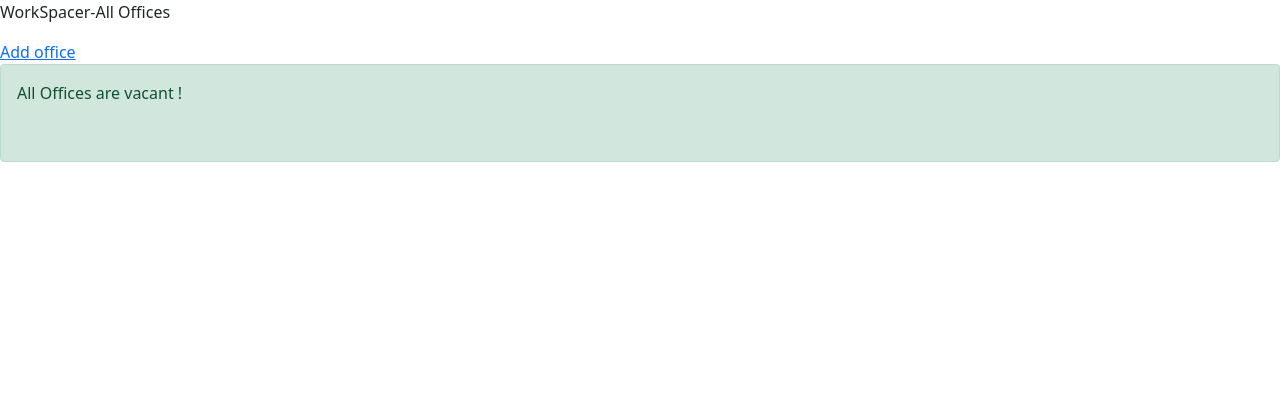
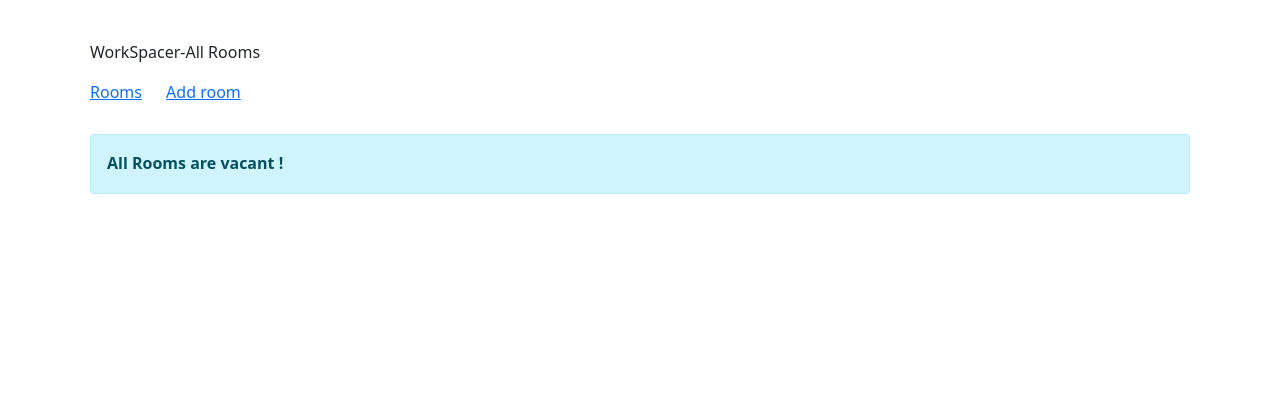
Before and after one commit to leszekgrechowicz/workspace_booking_app, a Django app: page / in a window 1280 px wide. Shown: the top 420 px of the page. Run offline with Django 3.2, Linux system fonts and the light colour scheme; data that the repository does not hold is empty.

Commit message:
Add delete room functionality and some css styling

```diff
--- a/workspace_booking/forms.py
+++ b/workspace_booking/forms.py
@@ -15,10 +15,11 @@ class AddRoomForm(forms.Form):
                                              widget=forms.widgets.CheckboxInput())
 
     def clean_room_name(self, *args, **kwargs):
+
         room_name = self.cleaned_data.get("room_name")
 
         try:
-            Office.objects.get(room_name=room_name)
+            Office.objects.get(room_name__iexact=room_name)
 
         except ObjectDoesNotExist:
             return room_name
--- /dev/null
+++ b/workspace_booking/static/css/show_rooms.css
@@ -0,0 +1,10 @@
+.room {
+    display: flex;
+    margin: 30px auto;
+}
+
+.room-links {
+    display: flex;
+    flex-direction: column;
+    margin-left: 50px;
+}
--- /dev/null
+++ b/workspace_booking/static/css/styles.css
@@ -0,0 +1,18 @@
+body {
+    max-width: 1100px;
+    margin: 40px auto;
+}
+
+.nav-bar {
+    margin-bottom: 20px;
+}
+
+.nav-links a {
+    margin-right: 20px;
+
+}
+
+.alert {
+    height: 60px;
+    margin-top: 30px;
+}
--- a/workspace_booking/templates/base.html
+++ b/workspace_booking/templates/base.html
@@ -5,6 +5,7 @@
     <meta charset="UTF-8">
     <link href="https://cdn.jsdelivr.net/npm/bootstrap@5.1.1/dist/css/bootstrap.min.css" rel="stylesheet"
           integrity="sha384-F3w7mX95PdgyTmZZMECAngseQB83DfGTowi0iMjiWaeVhAn4FJkqJByhZMI3AhiU" crossorigin="anonymous">
+    <link rel="stylesheet" href="{% static 'css/styles.css' %}">
 
     {% block head %}
 
@@ -12,32 +13,60 @@
     <title>{{ title }}</title>
 
 </head>
+
+<body>
 <header>
     <div class="nav-bar">
         <p class="logo">Work<span class="span-logo1">Spacer</span><span class="span-logo2">-{{ title }}</span></p>
         <div class="nav-links">
-            <a href="{% url 'add-office' %}">Add office</a>
+            <a href="{% url 'offices' %}">Rooms</a>
+            <a href="{% url 'add-office' %}">Add room</a>
+
 
         </div>
     </div>
 </header>
-<body>
+
 {% if messages %}
-<div class="alert alert-success ">
-    {% for message in messages %}
-    <p>{{ message }}</p><br>
-    {% endfor %}
+{% for message in messages %}
+
+<div{% if message.tags %} class="{{ message.tags }}"{% endif %}>
+    <p><strong>{{ message }}</strong></p>
 
 </div>
+{% endfor %}
+
+
 {% endif %}
+
+
+{% if form.errors %}
+{% for field in form %}
+{% for error in field.errors %}
+<div class="alert alert-danger">
+    <strong>{{ error|escape }}</strong>
+</div>
+{% endfor %}
+{% endfor %}
+{% for error in form.non_field_errors %}
+<div class="alert alert-danger">
+    <strong>{{ error|escape }}</strong>
+</div>
+{% endfor %}
+{% endif %}
+
 {% block content %}
 {% endblock content %}
-</body>
+
 <footer class="page-footer font-small pt-4 fixed-bottom">
-   <div class="p-4 bg-secondary text-white text-center">© <script>
+    <div class="p-4 bg-secondary text-white text-center">©
+        <script>
             document.write(new Date().getFullYear());
-          </script> Copyright: Leszek Grechowicz
-      <a href="https://github.com/leszekgrechowicz"> GitHub</a>
+        </script>
+        Copyright: Leszek Grechowicz
+        <a href="https://github.com/leszekgrechowicz"> GitHub</a>
     </div>
 </footer>
+</body>
+
 </html>
--- a/workspace_booking/templates/offices_available.html
+++ b/workspace_booking/templates/offices_available.html
@@ -1,12 +1,31 @@
 {% extends 'base.html' %}
+
+{% block head %}
+{% load static %}
+<link rel="stylesheet" href="{% static 'css/show_rooms.css' %}">
+
+{% endblock head %}
 
 {% block content %}
 
 {% if offices %}
-<h2>List of offices available: </h2>
+<h2>List of rooms available: </h2>
 {% for office in offices %}
-<a href="{% url 'room-details' pk=office.id %}"><p>{{office.room_name}}</p></a>
-
+<div class="room">
+    <div>
+        <a href="{% url 'room-details' pk=office.id %}"><p>{{office.room_name}}</p></a>
+        <p>Room capacity: {{ office.room_capacity }}</p>
+        <p>Projector: {% if office.projector_available is False %}
+                        Not
+                        {% endif %}
+                         Available</p>
+    </div>
+    <div class="room-links">
+        <a href="{% url 'edit-room' pk=office.id %}">Edit</a>
+        <a methods="POST" href="{% url 'delete-room' pk=office.id %}">Delete</a>
+        <a href="{% url 'book-room' pk=office.id %}">Book</a>
+    </div>
+</div>
 {% endfor %}
 
 {% endif %}
--- a/workspace_booking/urls.py
+++ b/workspace_booking/urls.py
@@ -5,4 +5,7 @@ urlpatterns = [
     path('', views.view_rooms, name='offices'),
     path('add-room/', views.AddRoom.as_view(), name='add-office'),
     path('room-details/<int:pk>', views.room_details, name='room-details'),
+    path('edit-room/<int:pk>', views.EditRoomView.as_view(), name='edit-room'),
+    path('delete-room/<int:pk>', views.delete_room, name='delete-room'),
+    path('book-room/<int:pk>', views.book_room, name='book-room'),
 ]
--- a/workspace_booking/views.py
+++ b/workspace_booking/views.py
@@ -1,34 +1,31 @@
 from django.shortcuts import render
-from django.views.generic import TemplateView
+from django.views.generic import FormView
 from .models import Office
 from .forms import AddRoomForm
 from django.contrib import messages
 from django.shortcuts import redirect
 
 
-# Create your views here.
-
-
 def view_rooms(request):
     """Displaying all rooms available"""
 
-    title = "All Offices"
+    title = "All Rooms"
 
-    rooms = Office.objects.all()
+    rooms = Office.objects.all().order_by('room_capacity')
     if not rooms:
-        messages.info(request, 'All Offices are vacant !')
+        messages.info(request, 'All Rooms are vacant !')
 
     return render(request, 'offices_available.html', {'offices': rooms, 'title': title})
 
 
-class AddRoom(TemplateView):
-    """Adding an Office to database"""
+class AddRoom(FormView):
+    """Adding an Office to the database"""
 
-    title = "Add Office"
+    title = "Add Room"
 
     def get(self, request):
         form = AddRoomForm()
-        return render(request, 'add_room.html', {'form': form})
+        return render(request, 'add_room.html', {'title': self.title, 'form': form})
 
     def post(self, request):
         form = AddRoomForm(request.POST or None)
@@ -51,3 +48,25 @@ def room_details(request, pk):
     title = "Room details"
 
     room = Office.object.get(id=pk)
+
+
+# TODO: Implement edit_room
+class EditRoomView(FormView):
+
+    def get(self, request, pk):
+        pass
+
+
+# TODO: Implement delete_room
+def delete_room(request, pk):
+    """Delete room by the given id"""
+
+    room_to_delete = Office.objects.get(id=pk)
+    room_to_delete.delete()
+    messages.success(request, f'Room name "{room_to_delete.room_name}" has been deleted from the database.')
+    return redirect(view_rooms)
+
+
+# TODO: Implement book_room
+def book_room(request, pk):
+    pass
```
Also changed, not shown: workspace_booking/test.py (added, +11 -0 lines), workspace_booking_app/settings.py (+5 -5 lines).
